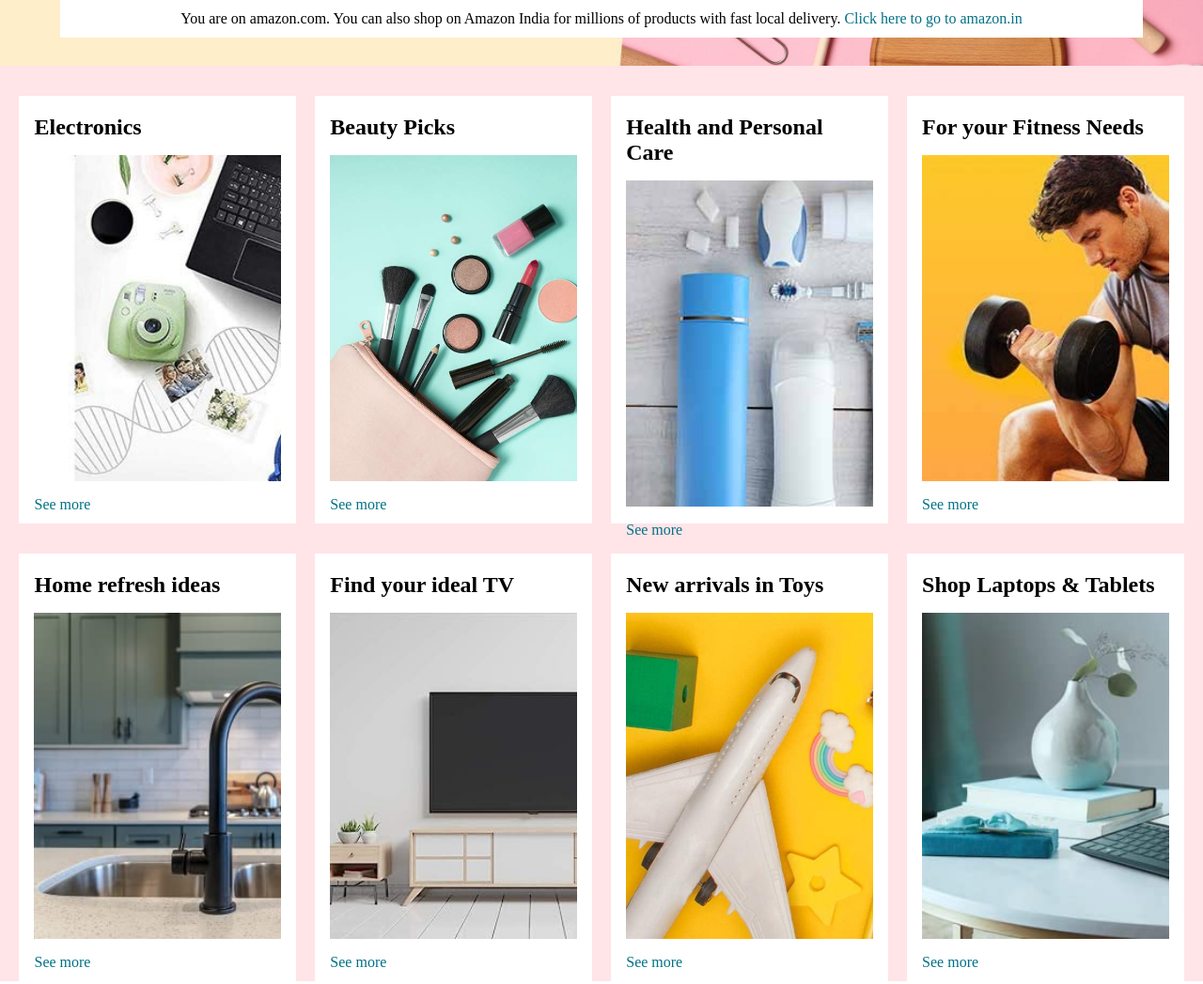
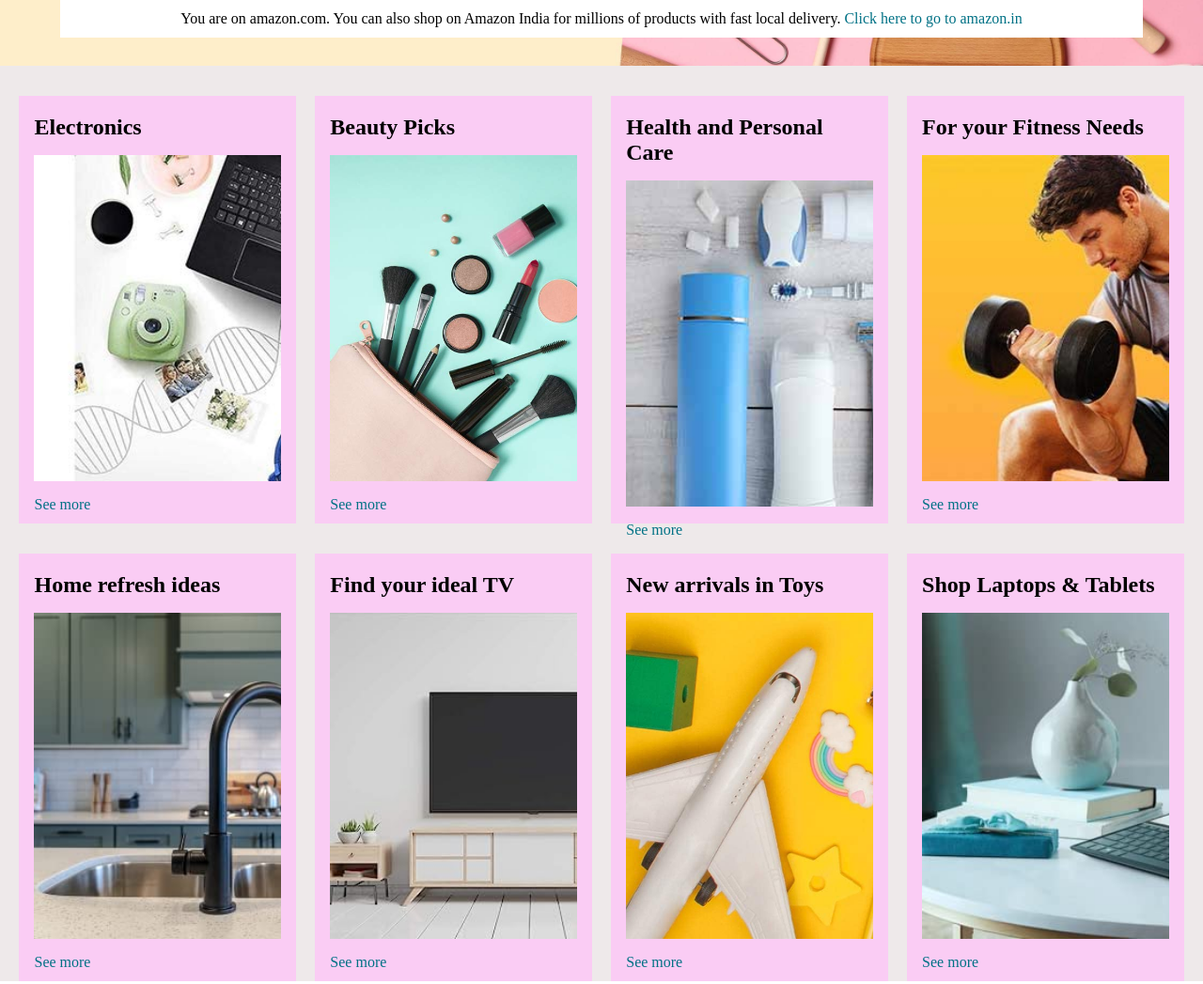
Before and after one commit to octal-rajat311/Amazon-Home-page, a plain HTML site: page index.html in a window 1280 px wide. Shown: the part 430-1477 px from the top of the page at 94% size. Drawn offline with Linux system fonts and the light colour scheme.

Commit message:
colour changes

```diff
--- a/style.css
+++ b/style.css
@@ -209,12 +209,12 @@
     display: flex;
     flex-wrap: wrap;
     justify-content: space-evenly;
-    background-color: rgb(255, 228, 232);
+    background-color: rgb(238, 233, 234);
 }
 .box{
     height: 420px;
     width: 23%;
-    background-color: white;
+    background-color: rgb(250, 204, 244);
     padding: 20px 0px 15px;
     margin-top: 2rem;
 }
```
